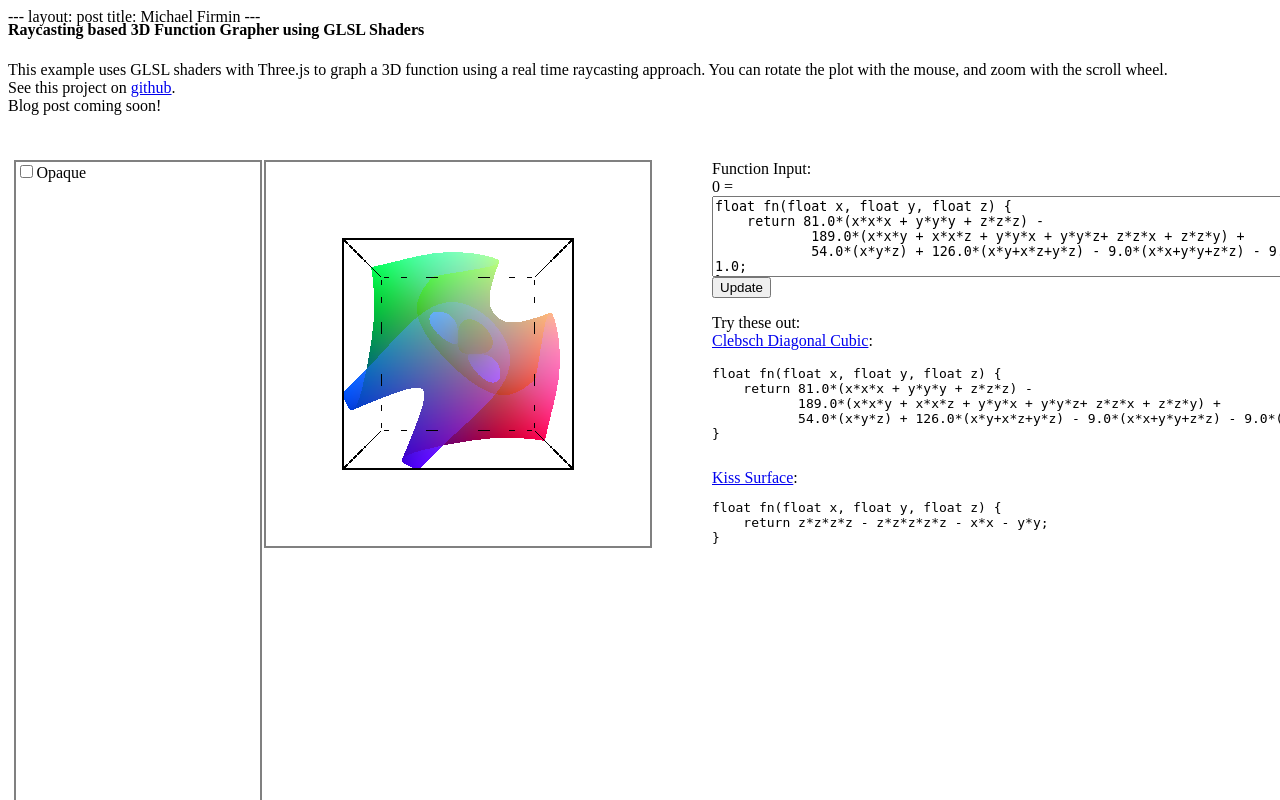
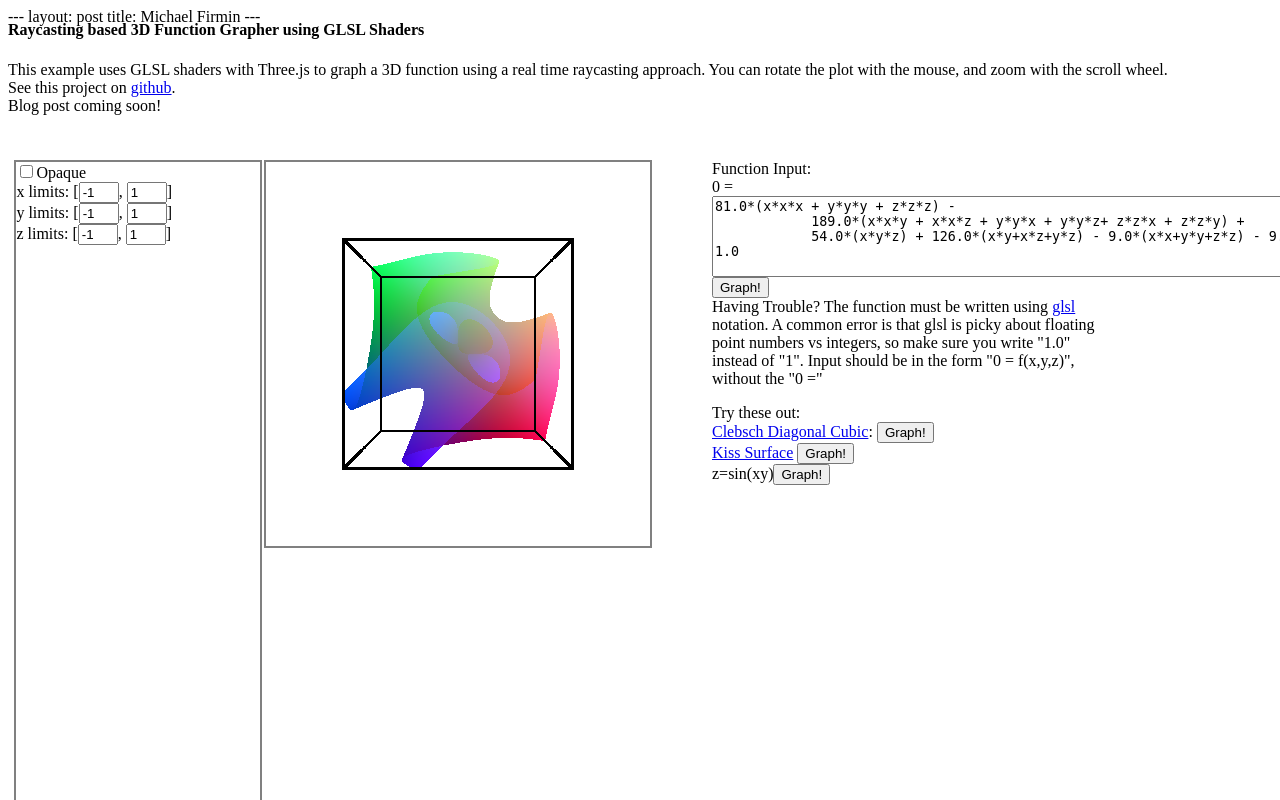
Before and after one commit to mfirmin/mfirmin.github.io, a PHP site: page /projects/functiongrapher.html in a window 1280 px wide. Run offline with PHP 8.4, Linux system fonts and the light colour scheme; some libraries are stand-ins or nearby versions.

Commit message:
xyz lims commented out for now

```diff
--- a/projects/css/functiongrapher.css
+++ b/projects/css/functiongrapher.css
@@ -45,3 +45,7 @@
     height: 100%;
     right: 15vw;
 }
+
+input[type=number] {
+    width: 40px;
+}
--- a/projects/functiongrapher.html
+++ b/projects/functiongrapher.html
@@ -21,9 +21,45 @@ title: Michael Firmin
                 updateShader(text);
 
             });
+            $('#clebsch').click(function() {
+                var text = '81.0*(x*x*x + y*y*y + z*z*z) - 189.0*(x*x*y + x*x*z + y*y*x + y*y*z+ z*z*x + z*z*y) + 54.0*(x*y*z) + 126.0*(x*y+x*z+y*z) - 9.0*(x*x+y*y+z*z) - 9.0*(x+y+z) + 1.0';
+                updateShader(text);
+                $('textarea#function').val(text);
+            });
+            $('#kiss').click(function() {
+                var text = 'z*z*z*z - z*z*z*z*z - x*x - y*y';
+                updateShader(text);
+                $('textarea#function').val(text);
+            });
+            $('#sin').click(function() {
+                var text = 'sin(x*y) - z';
+                updateShader(text);
+                $('textarea#function').val(text);
+            });
+            // controls
             $('#opacity').change(function() {
                 setOpacity((this.checked) ? 1 : 0);
             });
+            /*
+            $('#xmax').change(function() {
+                updateBounds({'xBounds': {'y': this.value}});
+            });
+            $('#ymax').change(function() {
+                updateBounds({'yBounds': {'y': this.value}});
+            });
+            $('#zmax').change(function() {
+                updateBounds({'zBounds': {'y': this.value}});
+            });
+            $('#xmin').change(function() {
+                updateBounds({'xBounds': {'x': this.value}});
+            });
+            $('#ymin').change(function() {
+                updateBounds({'yBounds': {'x': this.value}});
+            });
+            $('#zmin').change(function() {
+                updateBounds({'zBounds': {'x': this.value}});
+            });
+            */
         });
     </script>
     </head>
@@ -37,30 +73,25 @@ title: Michael Firmin
     <div id='main'>
         <div id='controls'>
             <input type="checkbox" id="opacity" value="Opaque">Opaque<br>
+            x limits: [<input type="number" id="xmin" value="-1">, <input type="number" id="xmax", value="1">] <br>
+            y limits: [<input type="number" id="ymin" value="-1">, <input type="number" id="ymax", value="1">] <br>
+            z limits: [<input type="number" id="zmin" value="-1">, <input type="number" id="zmax", value="1">] <br>
         </div>
         <div id='grapher'></div>
         <div id='fninput'>
-            Function Input: <br>
-            0 = <br>
-            <textarea rows="5" cols="80" id="function">float fn(float x, float y, float z) {&#13;&#10;    return 81.0*(x*x*x + y*y*y + z*z*z) - &#13;&#10;            189.0*(x*x*y + x*x*z + y*y*x + y*y*z+ z*z*x + z*z*y) + &#13;&#10;            54.0*(x*y*z) + 126.0*(x*y+x*z+y*z) - 9.0*(x*x+y*y+z*z) - 9.0*(x+y+z) + 1.0;&#13;&#10;}</textarea> <br>
-            <button id='getFunction'>Update</button> <br>
+            Function Input:  <br>
+            0 =
+            <textarea rows="5" cols="80" id="function">81.0*(x*x*x + y*y*y + z*z*z) - &#13;&#10;            189.0*(x*x*y + x*x*z + y*y*x + y*y*z+ z*z*x + z*z*y) + &#13;&#10;            54.0*(x*y*z) + 126.0*(x*y+x*z+y*z) - 9.0*(x*x+y*y+z*z) - 9.0*(x+y+z) + 1.0&#13;&#10;</textarea> <br>
+            <button id='getFunction'>Graph!</button> <br>
+            Having Trouble? The function must be written using <a href="https://en.wikipedia.org/wiki/OpenGL_Shading_Language">glsl</a> notation. A common error is that glsl is picky about floating point numbers vs integers, so make sure you write "1.0" instead of "1". Input should be in the form "0 = f(x,y,z)", without the "0 ="
 
             <p>
             Try these out: <br>
             <a href="http://mathworld.wolfram.com/ClebschDiagonalCubic.html">Clebsch Diagonal Cubic</a>:
-            <pre>
-float fn(float x, float y, float z) {
-    return 81.0*(x*x*x + y*y*y + z*z*z) -
-           189.0*(x*x*y + x*x*z + y*y*x + y*y*z+ z*z*x + z*z*y) +
-           54.0*(x*y*z) + 126.0*(x*y+x*z+y*z) - 9.0*(x*x+y*y+z*z) - 9.0*(x+y+z) + 1.0;
-}
-             </pre>
-            <a href="http://mathworld.wolfram.com/KissSurface.html">Kiss Surface</a>:
-            <pre>
-float fn(float x, float y, float z) {
-    return z*z*z*z - z*z*z*z*z - x*x - y*y;
-}
-            </pre>
+            <button id='clebsch'>Graph!</button> <br>
+            <a href="http://mathworld.wolfram.com/KissSurface.html">Kiss Surface</a>
+            <button id='kiss'>Graph!</button> <br>
+            z=sin(xy)<button id='sin'>Graph!</button> <br>
             </p>
         </div>
     </div>
```
Also changed, not shown: projects/static/functiongrapher.js.
